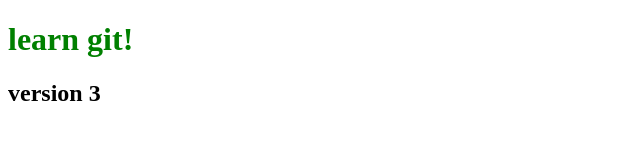
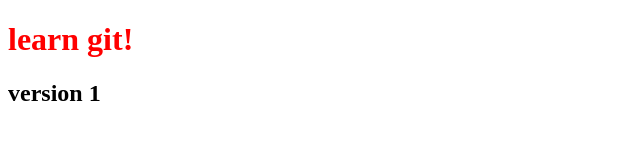
Before and after one commit to prodal12/myFirstProject, a plain HTML site: page myfile.html in a window 1280 px wide. Shown: the whole page, without its empty margins (0-640 px from the left). Drawn offline with Linux system fonts and the light colour scheme.

Commit message:
updated V1

```diff
--- a/myfile.html
+++ b/myfile.html
@@ -7,8 +7,8 @@
     <title>Hello</title>
 </head>
 <body>
-    <h1 style="color:green;">learn git!</h5>
-    <h2>version 3</h2>
+    <h1 style="color:red;">learn git!</h5>
+    <h2>version 1</h2>
 
 </body>
 </html>
```
Also changed, not shown: src/change.html (+1 -1 lines), src/index.html (+1 -1 lines).
